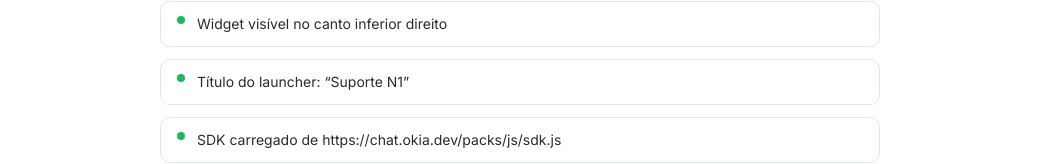
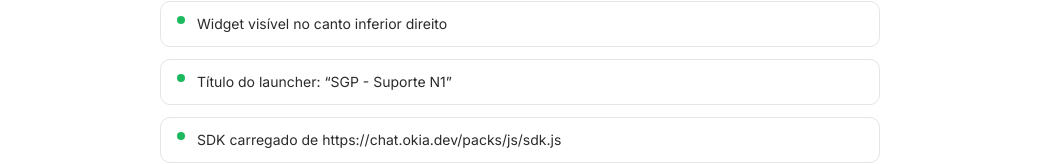
Before and after one commit to estagio-okai/estagio-okai.github.io, a Next.js app: page /testes-chat in a window 1280 px wide. Shown: the part 476-640 px from the top of the page, without its empty margins (120-1159 px from the left). Built offline with nearby package versions, Linux system fonts and the light colour scheme.

Commit message:
Chat bubble name

```diff
--- a/app/(site)/testes-chat/page.tsx
+++ b/app/(site)/testes-chat/page.tsx
@@ -16,7 +16,7 @@ export const metadata: Metadata = {
 
 const checks = [
   "Widget visível no canto inferior direito",
-  "Título do launcher: “Suporte N1”",
+  "Título do launcher: “SGP - Suporte N1”",
   "SDK carregado de https://chat.okia.dev/packs/js/sdk.js",
   "Conversa entregue no inbox configurado para o websiteToken desta demo",
 ];
--- a/components/integrations/chatwoot-script.tsx
+++ b/components/integrations/chatwoot-script.tsx
@@ -1,7 +1,7 @@
 import Script from "next/script";
 
 const CHATWOOT_BOOT = `
-window.chatwootSettings = {"position":"right","type":"expanded_bubble","launcherTitle":"Suporte N1"};
+window.chatwootSettings = {"position":"right","type":"expanded_bubble","launcherTitle":"SGP - Suporte N1"};
 (function(d,t) {
   var BASE_URL="https://chat.okia.dev";
   var g=d.createElement(t),s=d.getElementsByTagName(t)[0];
```
